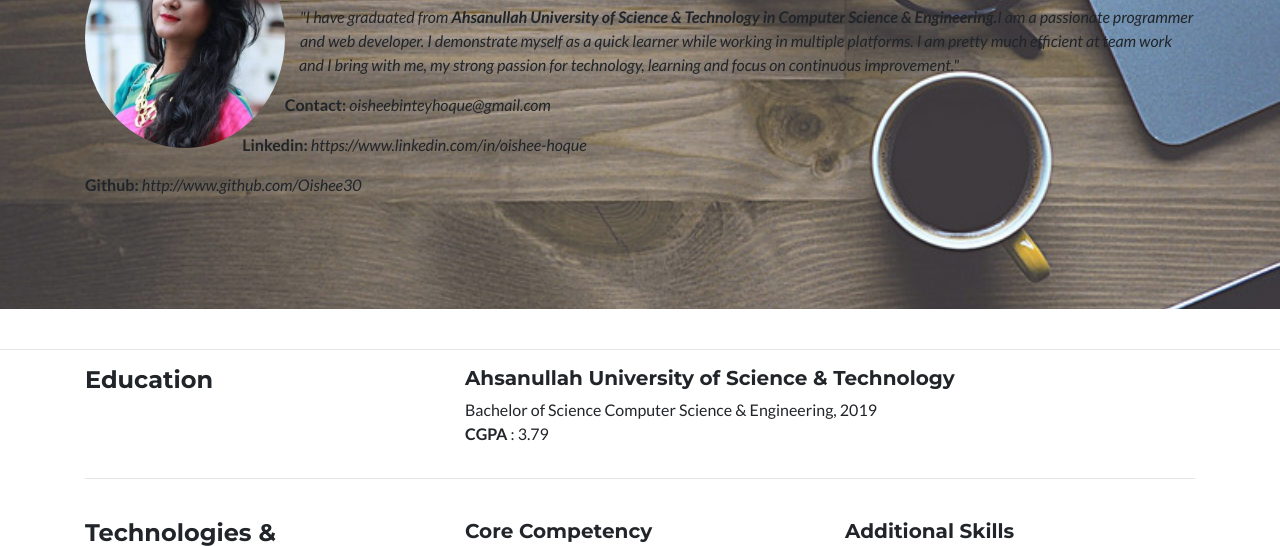
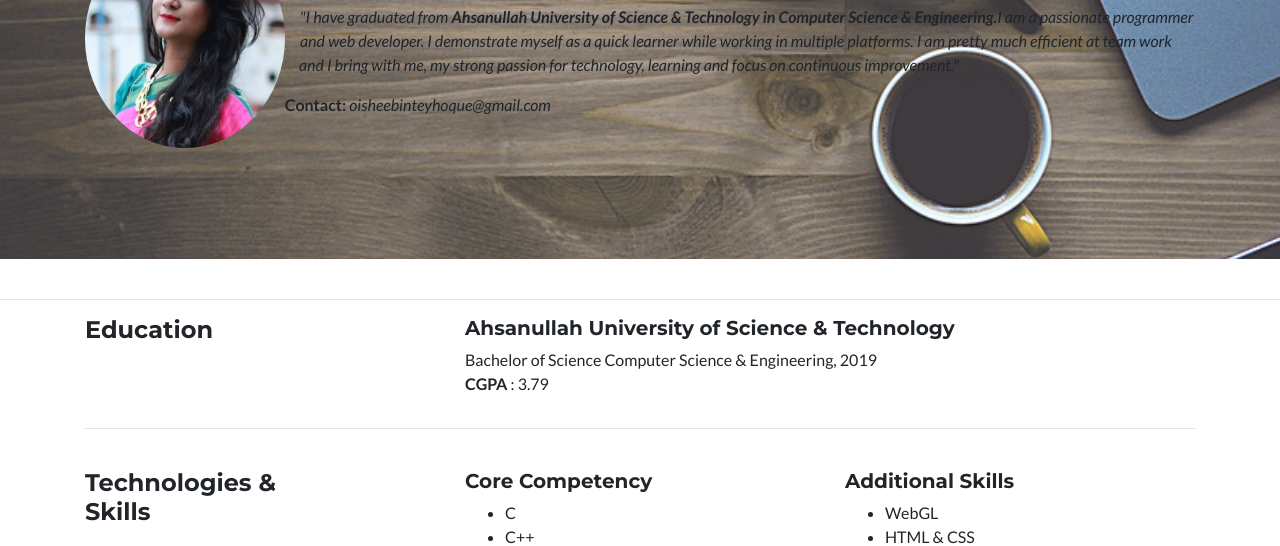
Before and after one commit to oishee-hoque/OisheeBinteyHoque, a plain HTML site: page profile.html in a window 1280 px wide. Shown: the part 194-740 px from the top of the page. Drawn offline with Linux system fonts and the light colour scheme.

Commit message:
Update profile.html

```diff
--- a/profile.html
+++ b/profile.html
@@ -89,8 +89,7 @@
 						</em>
                             </p>
                             <p> <b> Contact: </b> <em>oisheebinteyhoque@gmail.com</em> </p>
-			      <p> <b> Linkedin:</b> <em> https://www.linkedin.com/in/oishee-hoque</em> </p>
-   <p> <b>Github: </b> <em>   http://www.github.com/Oishee30</em> </p>
+
 
                             <!-- </footer> -->
                         </div>
```
